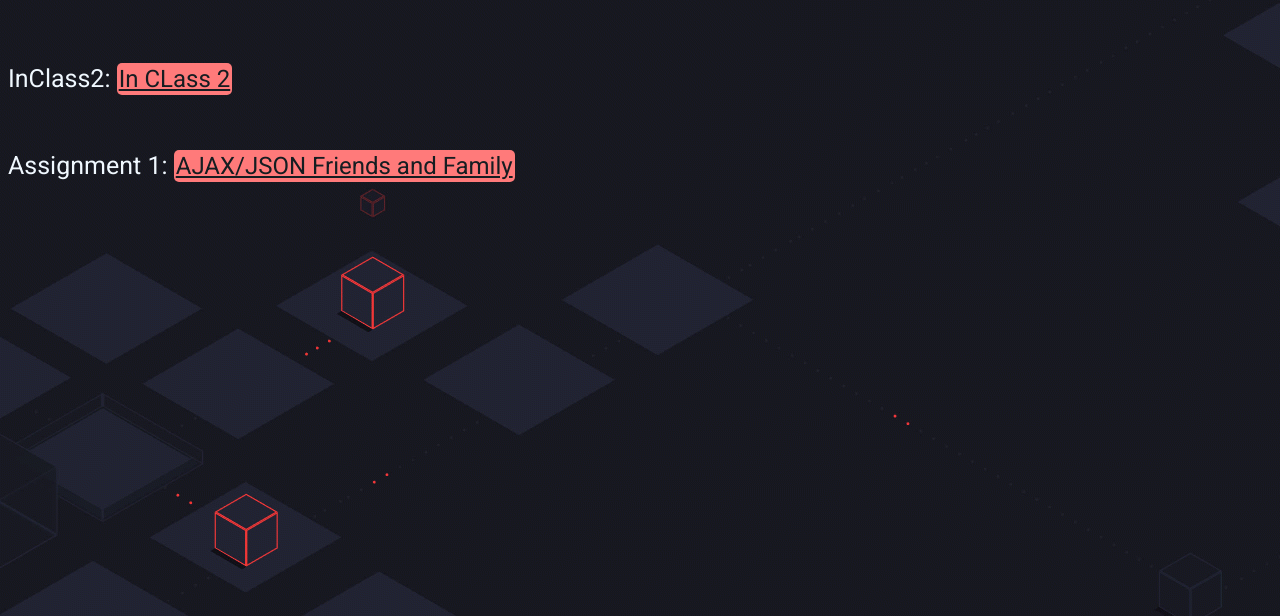
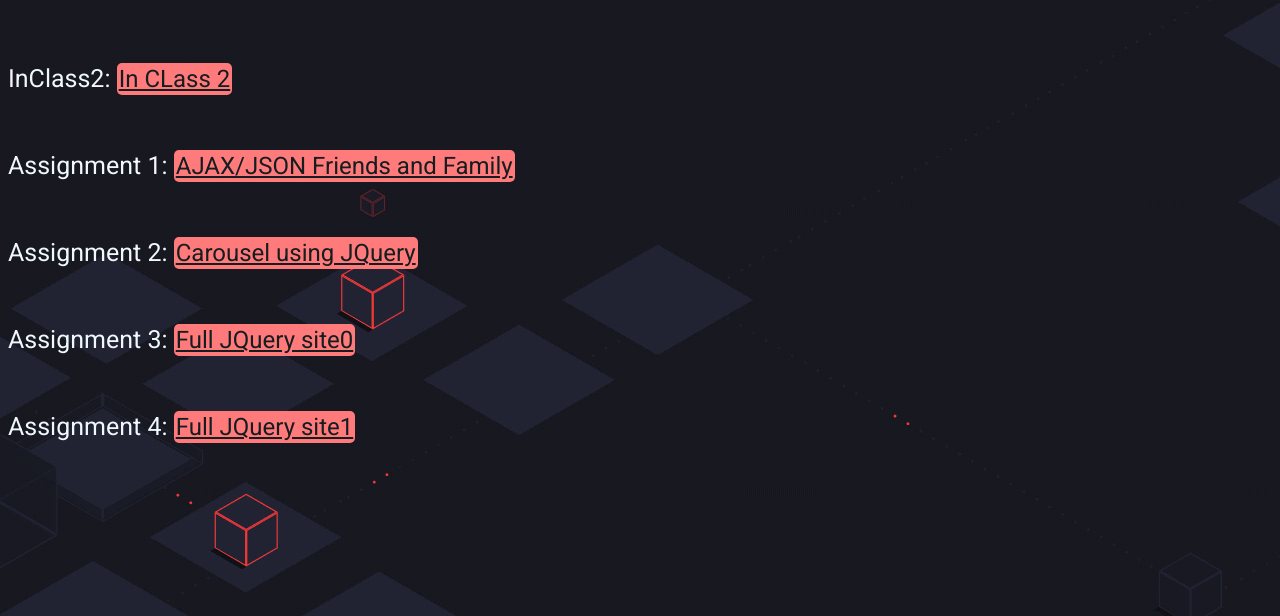
Before and after one commit to Cybergenik/CS2470, a PHP site: page / in a window 1280 px wide. Shown: the part 184-800 px from the top of the page. Run offline with PHP 8.4, Linux system fonts and the light colour scheme.

Commit message:
bettering index navigation

```diff
--- a/index.php
+++ b/index.php
@@ -8,5 +8,8 @@
     <h1>Luciano Remes 2470 Home page:</h1>
     <p>InClass2: <a class="mybutton" href="inclass2/jsonajax.php">In CLass 2</a></p>
     <p>Assignment 1: <a class="mybutton" href="inclass3/FamilyAndFriend.php">AJAX/JSON Friends and Family</a></p>
+    <p>Assignment 2: <a class="mybutton" href="inclass4/Carousel.php">Carousel using JQuery</a></p>
+    <p>Assignment 3: <a class="mybutton" href="inclass5/JQueryIntroduction.php">Full JQuery site0</a></p>
+    <p>Assignment 4: <a class="mybutton" href="inclass6/AnimateExclean.php">Full JQuery site1</a></p>
   </body>
 </html>
```
